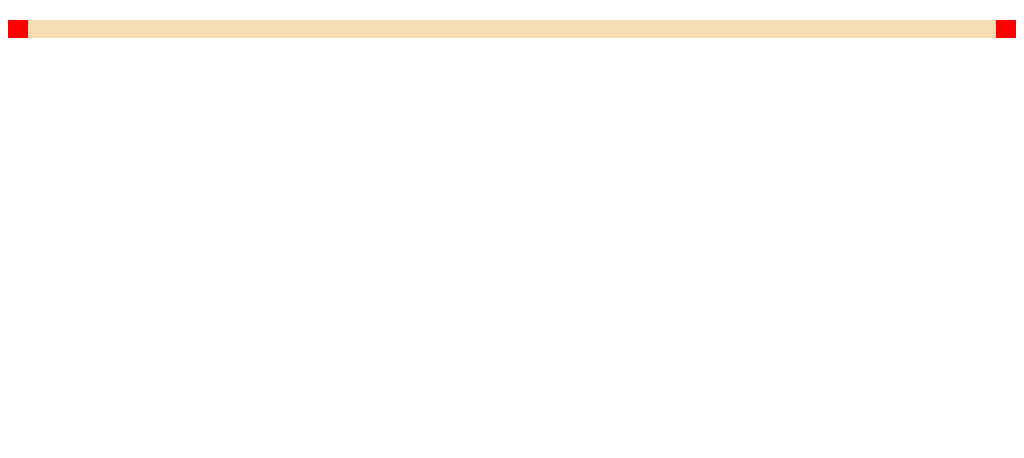
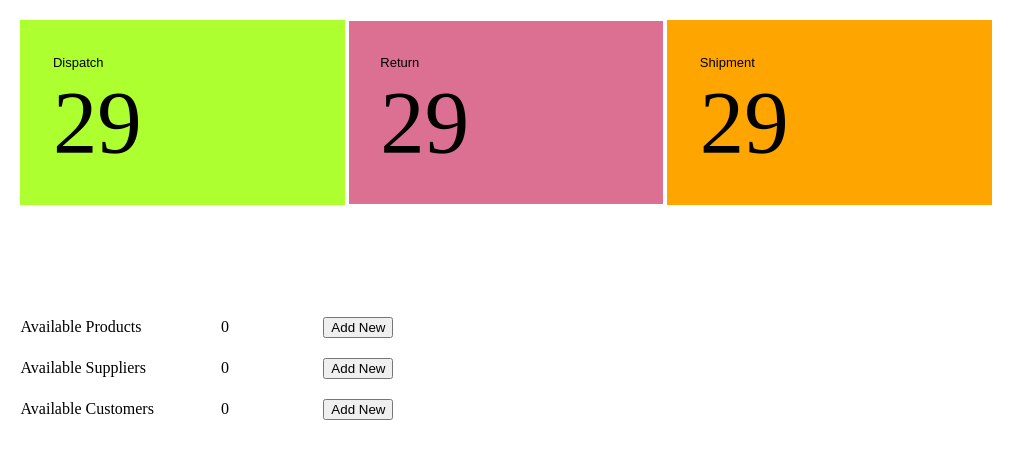
Before and after one commit to Min-Khant-Lin/InventoryManagement, an Electron app: page dashboard/dashboard.html in a window 1024 px wide. Drawn offline with Linux system fonts and the light colour scheme.

Commit message:
Finished Part 6

```diff
--- a/dashboard/css/dashboard.css
+++ b/dashboard/css/dashboard.css
@@ -1,64 +1,133 @@
+body{
+    padding: 0%;
+    margin: 0%;
+}
+
 .dashboard-main-container{
     width: 100%;
     height: 100%;
     position: relative;
-    background-color: aquamarine;
 }
 
 .dashboard-top-container{
     /* same height for sub containers */
     height: 33.33%;
     width: 100%;
-    background-color: brown;
     position: relative;
 }
 
 .dashboard-middle-container{
     /* same height for sub containers */
-    height: 33.33%;
+    height: 25%;
     width: 100%;
-    background-color: red;
     position: relative;
 }
 
+/*  check padding later  */
 .dashboard-middle-container-out{
     height: 96%;
     width: 96%;
     position: relative;
-    margin: 2%;
-    background-color: wheat;
+    padding:2%;
 }
 
 .dashboard-dispatch-card{
     position: relative;
-    background-color: yellowgreen;
     width: 33%;
     height: 100%;
     display: inline-block;
 }
 
+.dashboard-dispatch-card-out{
+    position: relative;
+    width: 80%;
+    height: 80%;
+    padding: 10%;
+    background-color: greenyellow;
+}
+
 .dashboard-return-card{
-    margin-left: 2%;
-    margin-right: 2%;
     position: relative;
-    background-color: brown;
-    width: 28.5%;
+    width: 32%;
     height: 100%;
     display: inline-block;
 }
 
+.dashboard-return-card-out{
+    position: relative;
+    width: 80%;
+    height: 80%;
+    padding: 10%;
+    background-color: palevioletred;
+}
 .dashboard-shipment-card{
     position: relative;
-    background-color: rosybrown;
     width: 33%;
     height: 100%;
     display: inline-block;
+}
+
+.dashboard-shipment-card-out{
+    position: relative;
+    width: 80%;
+    height: 80%;
+    padding: 10%;
+    background-color: orange;
+}
+
+.dashboard-card-label{
+    width: 100%;
+    position: relative;
+    display: inline-block;
+    font-family: Arial, Helvetica, sans-serif;
+    font-size: small;
+}
+
+.dashboard-card-label-value{
+    position: relative;
+    display: inline-block;
+    font-size: 555%;
 }
 
 .dashboard-bottom-container{
     /* same height for sub containers */
     height: 33.33%;
     width: 100%;
-    background-color: grey;
     position: relative;
 }
+
+.dashboard-bottom-container-out{
+    height: 96%;
+    width: 96%;
+    position: relative;
+    margin-top: 6%;
+    margin-left: 2%;
+}
+
+.dashboard-product-row{
+    position: relative;
+    width: 100%;
+    padding-top: 20px;
+}
+
+.dashboard-product-align-column-a{
+    padding-top: 10px;
+    padding-bottom: 10px;
+    position: relative;
+    width: 20%;
+    display: inline-block;
+}
+.dashboard-product-align-column-b{
+    padding-top: 10px;
+    padding-bottom: 10px;
+    position: relative;
+    width: 10%;
+    display: inline-block;
+}
+.dashboard-product-align-column-c{
+    padding-top: 10px;
+    padding-bottom: 10px;
+    position: relative;
+    width: 20%;
+    display: inline-block;
+}
--- a/dashboard/dashboard.html
+++ b/dashboard/dashboard.html
@@ -15,12 +15,46 @@
             <!-- outer padding  -->
             <div class="dashboard-middle-container-out">
                 <!-- card for dispatch, return and shipment -->
-                <div class="dashboard-dispatch-card"></div>
-                <div class="dashboard-return-card"></div>
-                <div class="dashboard-shipment-card"></div>
+                <div class="dashboard-dispatch-card">
+                    <div class="dashboard-dispatch-card-out">
+                        <label class="dashboard-card-label">Dispatch</label>
+                        <label class="dashboard-card-label-value">29</label>
+                    </div>
+                </div>
+                <div class="dashboard-return-card">
+                    <div class="dashboard-return-card-out">
+                        <label class="dashboard-card-label">Return</label>
+                        <label class="dashboard-card-label-value">29</label>
+                    </div>
+                </div>
+                <div class="dashboard-shipment-card">
+                    <div class="dashboard-shipment-card-out">
+                        <label class="dashboard-card-label">Shipment</label>
+                        <label class="dashboard-card-label-value">29</label>
+                    </div>
+                </div>
             </div>
         </div>
-        <div class="dashboard-bottom-container"></div>
+        <div class="dashboard-bottom-container">
+            <div class="dashboard-bottom-container-out">
+                <!-- align the content by row -->
+                <div class="dashboard-product-row">
+                    <div class="dashboard-product-align-column-a"><label>Available Products</label></div>
+                    <div class="dashboard-product-align-column-b"><label>0</label></div>
+                    <div class="dashboard-product-align-column-c"> <button>Add New</button></div>
+                </div>
+                <div class="dashboard-supplier-row">
+                    <div class="dashboard-product-align-column-a"><label>Available Suppliers</label></div>
+                    <div class="dashboard-product-align-column-b"><label>0</label></div>
+                    <div class="dashboard-product-align-column-c"> <button>Add New</button></div>
+                </div>
+                <div class="dashboard-customer-row">
+                    <div class="dashboard-product-align-column-a"><label>Available Customers</label></div>
+                    <div class="dashboard-product-align-column-b"><label>0</label></div>
+                    <div class="dashboard-product-align-column-c"> <button>Add New</button></div>
+                </div>
+            </div>
+        </div>
     </div>
 
 </html>
--- a/main/css/index.css
+++ b/main/css/index.css
@@ -1,4 +1,7 @@
-
+*{
+    padding: 0%;
+    margin: 0%;
+}
 body{
     padding: 0%;
     margin: 0%;
```
Also changed, not shown: 6 other files.
